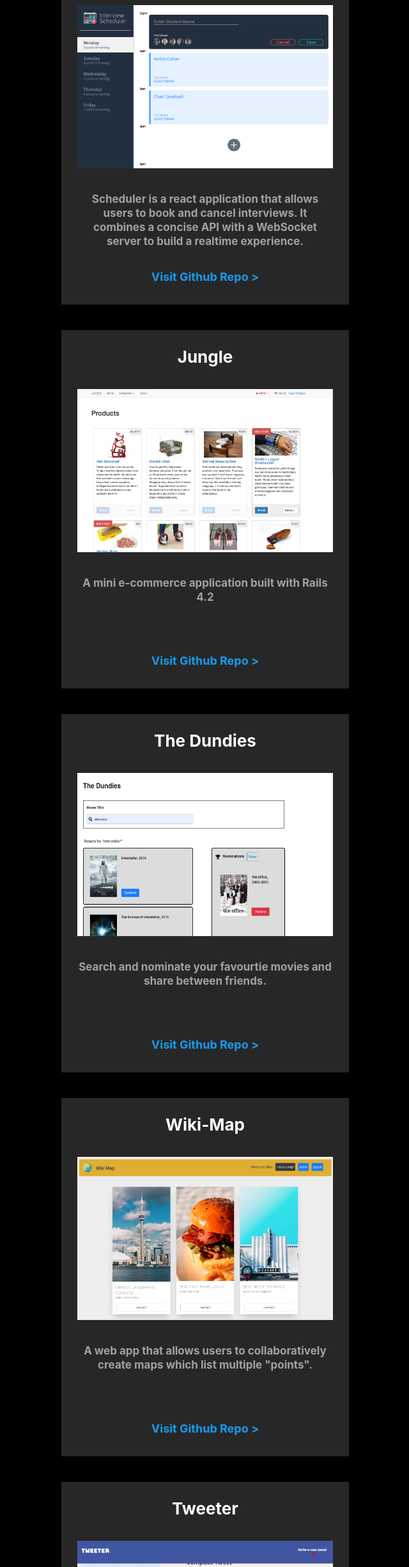
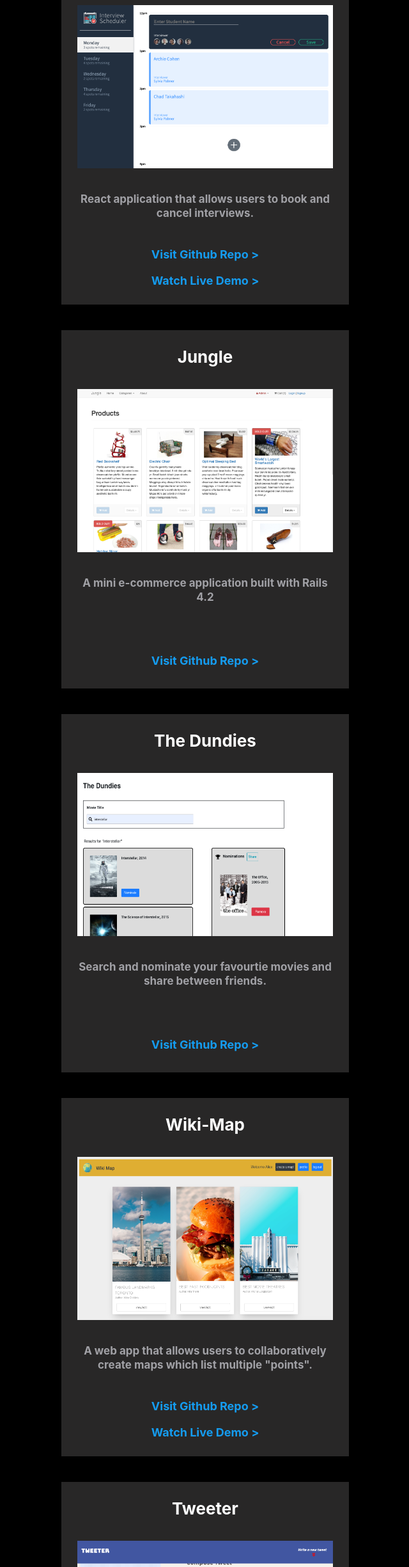
Before and after one commit to jmgtheworld/aboutme, a React (Create React App) app: page / in a window 1280 px wide. Shown: the part 2755-5204 px from the top of the page at 64% size, without its empty margins (319-959 px from the left). Built offline with nearby package versions, Linux system fonts and the light colour scheme.

Commit message:
add more live demos for sche scheduler and wiki map projects

```diff
--- a/src/components/Body.js
+++ b/src/components/Body.js
@@ -63,11 +63,13 @@ export default function Body() {
             <h3 className = "project__box--name"> Scheduler </h3>
             <img className = "project__item" src = "images/scheduler.png" alt = "scheduler"/>
             <p className = "project__box--context">
-              Scheduler is a react application that allows users to book and cancel interviews.
-              It combines a concise API with a WebSocket server to build a realtime experience.
+              React application that allows users to book and cancel interviews.
             </p>
-            <a className = "project__box--link" href="https://github.com/jmgtheworld/scheduler" target = "_blank" rel="noreferrer">
+            <a className = "project__box--link1" href="https://github.com/jmgtheworld/scheduler" target = "_blank" rel="noreferrer">
             Visit Github Repo {`>`}
+            </a>
+            <a className = "project__box--link2" href="https://www.youtube.com/watch?v=HO4OvsK-MWQ&feature=youtu.be&ab_channel=MGJ" target = "_blank" rel="noreferrer">
+              Watch Live Demo {`>`}
             </a>
           </div>
 
@@ -99,8 +101,11 @@ export default function Body() {
             <p className = "project__box--context">
               A web app that allows users to collaboratively create maps which list multiple "points".
             </p>
-            <a className = "project__box--link" href="https://github.com/audrey-audrey/wiki-map" target = "_blank" rel="noreferrer">
+            <a className = "project__box--link1" href="https://github.com/audrey-audrey/wiki-map" target = "_blank" rel="noreferrer">
             Visit Github Repo {`>`}
+            </a>
+            <a className = "project__box--link2" href="https://www.youtube.com/watch?v=pQOuR3MKOTs&feature=youtu.be&ab_channel=MGJ" target = "_blank" rel="noreferrer">
+              Watch Live Demo {`>`}
             </a>
           </div>
 
```
